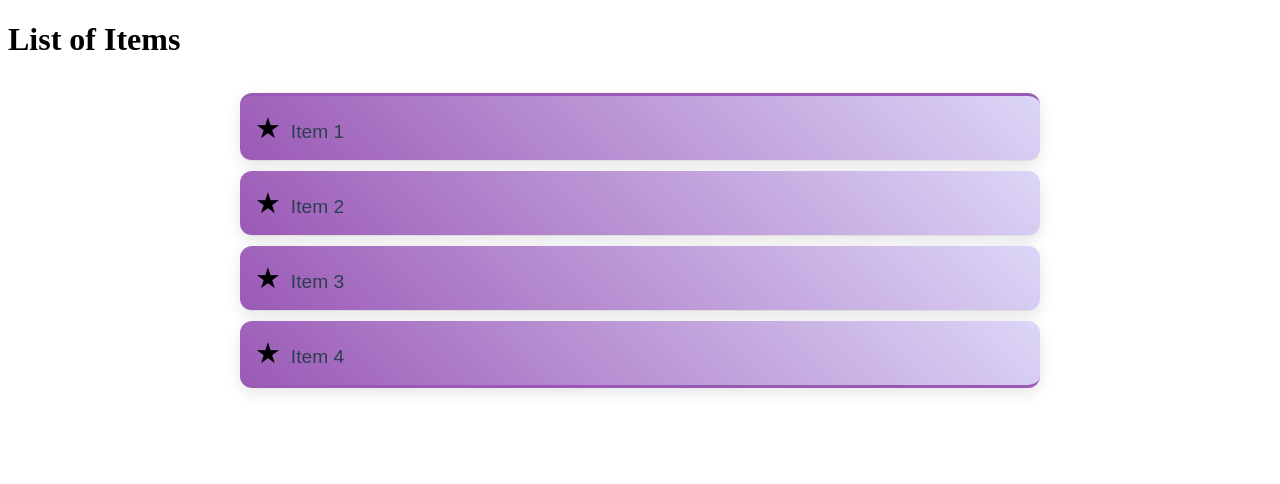
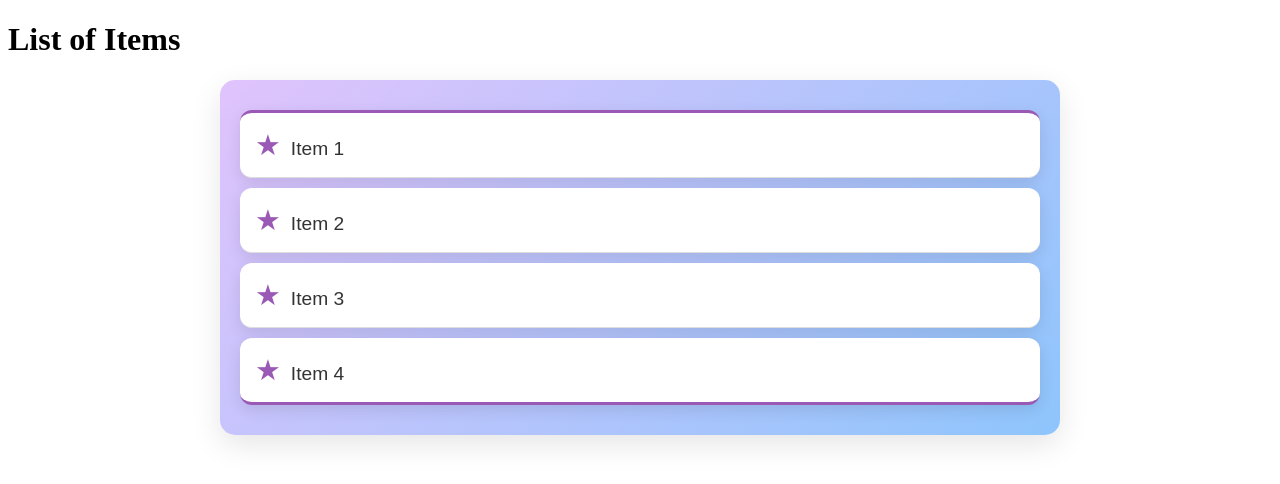
Before and after one commit to RudimentaryChef/learningReact, a React (Vite) app: page / in a window 1280 px wide. Shown: the top 484 px of the page. Built offline with nearby package versions, Linux system fonts and the light colour scheme.

Commit message:
upgrades the selection.

```diff
--- a/package.json
+++ b/package.json
@@ -10,10 +10,12 @@
     "preview": "vite preview"
   },
   "dependencies": {
+    "@types/styled-components": "^5.1.34",
     "boostrap": "^2.0.0",
     "bootstrap": "^5.3.3",
     "react": "^18.3.1",
-    "react-dom": "^18.3.1"
+    "react-dom": "^18.3.1",
+    "styled-components": "^6.1.12"
   },
   "devDependencies": {
     "@types/react": "^18.3.3",
--- a/src/components/ListGroup/ListGroup.module.css
+++ b/src/components/ListGroup/ListGroup.css
@@ -41,6 +41,9 @@
 .listGroup li:not(:last-child) {
     border-bottom: 1px solid #ddd; /* Separator between items */
 }
+.container{
+    background: yellow;
+}
 
 @media (max-width: 768px) {
     .listGroup li {
--- a/src/components/ListGroup/ListGroup.tsx
+++ b/src/components/ListGroup/ListGroup.tsx
@@ -1,39 +1,94 @@
 import { useState } from "react";
 import { Fragment } from "react";
-//By doing module we're attatched to it.
-import styles from "./ListGroup.module.css";
+import styled from "styled-components";
+import "./ListGroup.css";
+
+interface ListItemProps {
+  active: boolean;
+}
+
+const List = styled.ul`
+  list-style: none;
+  padding: 0.5rem 1rem; /* Increased padding for a more spaced-out look */
+  margin: 0 auto; /* Center the List horizontally */
+  width: 80%; /* Adjust the width to a percentage of the parent container or screen */
+  max-width: 800px; /* Optional: set a maximum width */
+  font-family: "Poppins", sans-serif; /* Custom font */
+  background: linear-gradient(
+    135deg,
+    #e0c3fc,
+    #8ec5fc
+  ); /* Gradient background */
+  border-radius: 15px; /* Rounded corners for the list container */
+  box-shadow: 0 10px 30px rgba(0, 0, 0, 0.1); /* Soft shadow */
+  padding: 20px; /* Add padding inside the list */
+`;
+
+const ListItem = styled.li<ListItemProps>`
+  padding: 15px;
+  margin: 10px 0;
+  background: ${(props) =>
+    props.active
+      ? "linear-gradient(135deg, #6a11cb, #2575fc)"
+      : "white"}; /* Set background based on active state */
+  border-radius: 12px; /* Rounded corners */
+  box-shadow: 0 5px 15px rgba(0, 0, 0, 0.1); /* Soft shadow */
+  color: #333; /* Text color */
+  font-size: 1.2em;
+  transition: transform 0.3s ease, box-shadow 0.3s ease, background 0.3s ease; /* Smooth transitions */
+
+  &:hover {
+    transform: scale(1.05); /* Slightly enlarge on hover */
+    box-shadow: 0 8px 20px rgba(0, 0, 0, 0.2); /* Stronger shadow on hover */
+  }
+
+  &::before {
+    content: "★"; /* Add a star before each item */
+    margin-right: 10px;
+    color: #9b59b6; /* Purple star */
+    font-size: 1.5em;
+  }
+
+  &:first-child {
+    border-top: 3px solid #9b59b6; /* Purple top border for first item */
+  }
+
+  &:last-child {
+    border-bottom: 3px solid #9b59b6; /* Purple bottom border for last item */
+  }
+
+  &:not(:last-child) {
+    border-bottom: 1px solid #ddd; /* Separator between items */
+  }
+`;
+
 interface Props {
   items: string[];
   heading: string;
-  // function takes (item: string) =>
   onSelectItem: (item: string) => void; // kinda like onclick
 }
+
 function ListGroup({ items, heading, onSelectItem }: Props) {
-  //This is a hook. Allows us to tap into built in functions.
   const [selectedIndex, setSelectedIndex] = useState(-1);
-  //JSX doesn't have for loops
+
   return (
     <Fragment>
       <h1> {heading} </h1>
-      {items.length == 0 && <p> No item found</p>}
-      <ul className={styles["listGroup"]}>
+      {items.length === 0 && <p> No items found</p>}
+      <List>
         {items.map((item, index) => (
-          //often each item should be something like item.id
-          <li
-            className={
-              selectedIndex === index
-                ? "list-group-item active"
-                : "list-group-item"
-            }
+          <ListItem
+            active={index === selectedIndex}
             onClick={() => {
-              setSelectedIndex(index), onSelectItem(item);
+              setSelectedIndex(index);
+              onSelectItem(item);
             }}
             key={item}
           >
             {item}
-          </li>
+          </ListItem>
         ))}
-      </ul>
+      </List>
     </Fragment>
   );
 }
```
Also changed, not shown: 1 other file (tests, documents, lock files or other folders).
